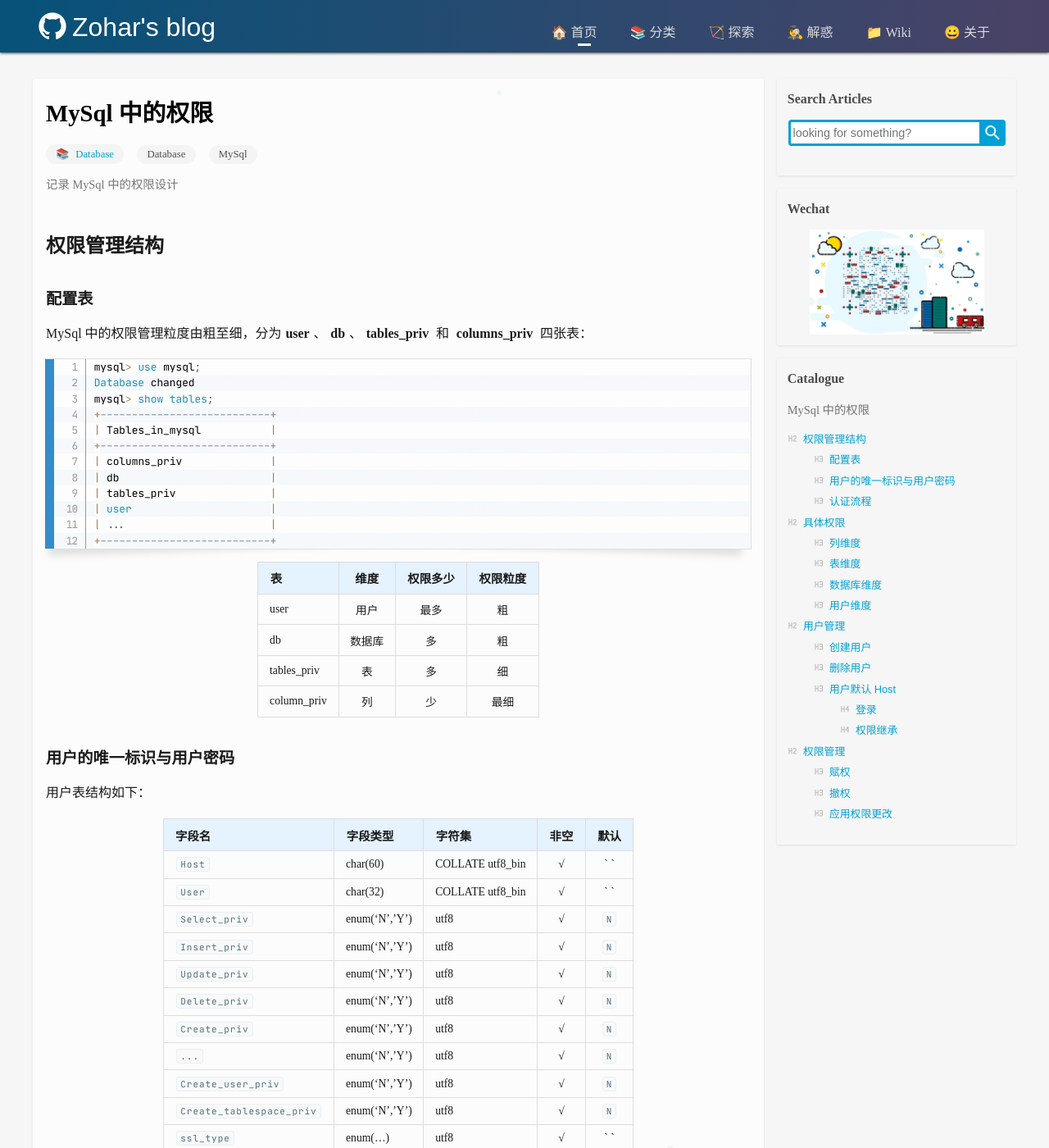
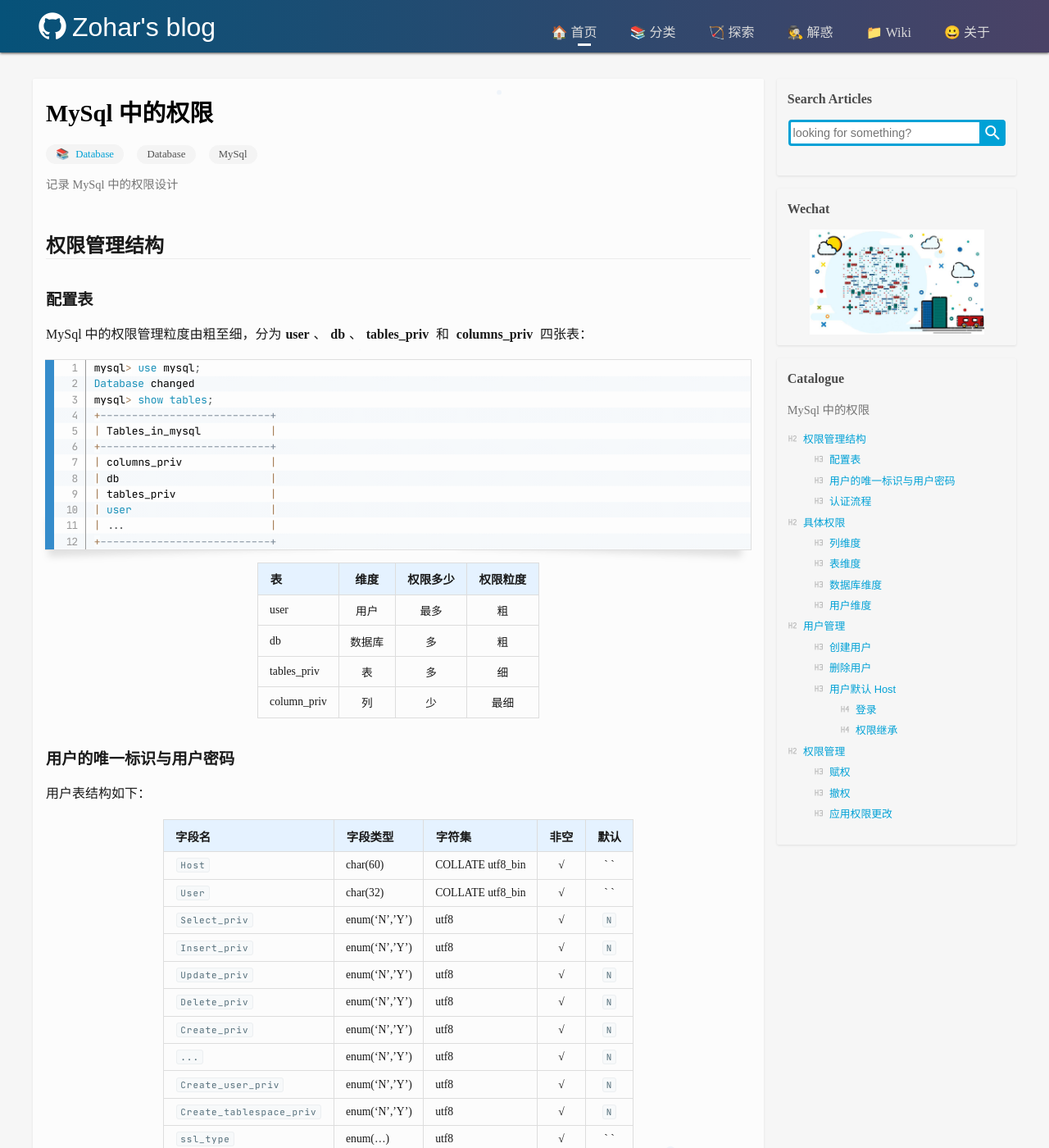
Before and after one commit to zoharyips/zoharyips.github.io, a Jekyll site: the page built from _posts/database/2020-10-18-mysql-permission.md, in a window 1280 px wide and 1400 px high. Shown: the whole window at 82% size. Built offline with Jekyll 4.4.1, drawn with Linux system fonts in a browser that asks for light colours; a script that is not in the unit is left out; comment, search, counter and statistics services are not loaded.

Commit message:
update stylesheet

```diff
--- a/_includes/footer.html
+++ b/_includes/footer.html
@@ -11,7 +11,7 @@
             <a class="footer-center__logo mdi" href="https://github.com/{{ site.github_username }}" target="_blank" title="zoharyip's github" data-mdi="github"></a>
         </div>
         <div class="footer-right">
-            <a class="footer-right__beian">{{ site.beian }}</a>
+            <a class="footer-right__beian" href="{{ site.MIIT }}">{{ site.beian }}</a>
             <span>© {{ site.time | date: '%Y' }} {{ site.author }}</span>
         </div>
     </section>
--- a/_includes/grammar_enhancer.html
+++ b/_includes/grammar_enhancer.html
@@ -11,5 +11,7 @@
         });
     }
     let rubyArt = document.getElementsByTagName('article')[0];
-    rubyArt.innerHTML = rubyFormatter(rubyArt.innerHTML);
+    if (rubyArt != null) {
+        rubyArt.innerHTML = rubyFormatter(rubyArt.innerHTML);
+    }
 </script>
--- a/assets/css/global.css
+++ b/assets/css/global.css
@@ -836,13 +836,16 @@
     border-radius: 100px;
     background: #f4f4f4;
     border: 1px solid rgba(0,161,214, 0);
+    outline: none;
 }
 .contact-me .meta-info {
     margin: 0.5rem;
     padding: 0.4em 1.2em;
     font-size: 1rem;
 }
-
+.meta-info:active {
+    outline: none;
+}
 .meta-info:hover {
     cursor: pointer;
     border: 1px solid rgba(0,161,214, 1);
@@ -886,6 +889,7 @@
 }
 article h2 {
     font-size: 1.5rem;
+    border-bottom: 1px solid #ececec;
 }
 article h3 {
     font-size: 1.2rem;
```
Also changed, not shown: _posts/database/2020-10-18-mysql-permission.md (+1 -1 lines), _drafts/2020-10-18-mysql.md (renamed from _data/2020-10-18-mysql.md), images/wallpaper/mysql_permission.png (added).
